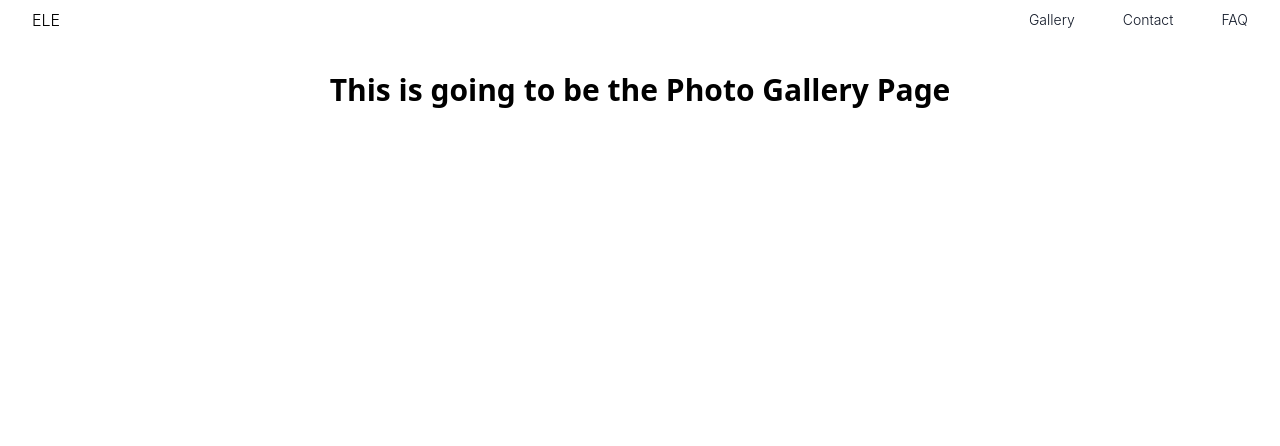
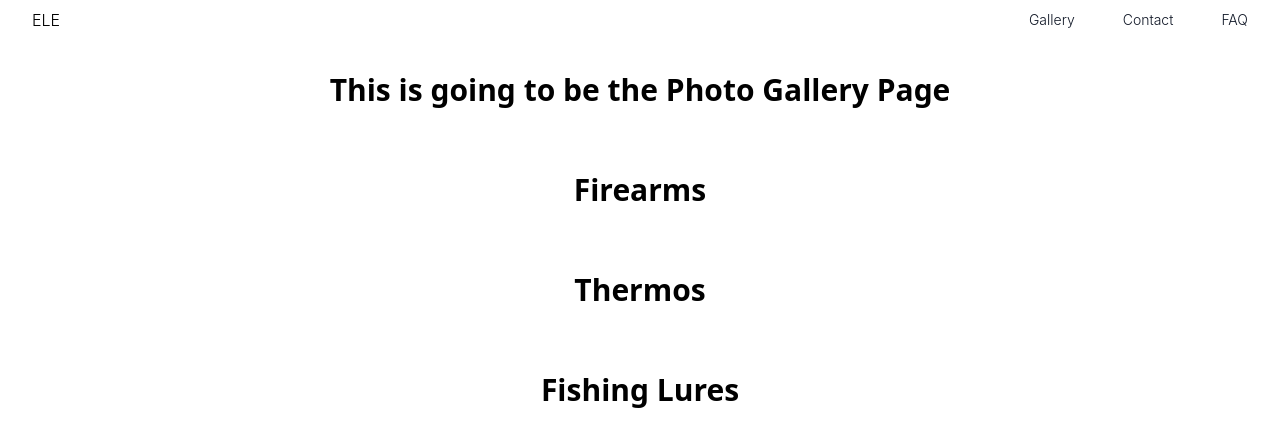
Before and after one commit to CSC190-Cyber-Knights/SP-laser, a React (Vite) app: page /gallery in a window 1280 px wide. Shown: the top 446 px of the page. Built offline with nearby package versions, Linux system fonts and the light colour scheme; no server answers; the database is empty.

Commit message:
Setup gallery to separate items by category

```diff
--- a/src/pages/Gallery.jsx
+++ b/src/pages/Gallery.jsx
@@ -2,6 +2,15 @@ const GalleryPage = () => {
   return (
       <div>
         <h1 className='text-center text-3xl font-bold py-8'>This is going to be the Photo Gallery Page</h1>
+          <div>
+              <h1 className='text-center text-3xl font-bold py-8'>Firearms</h1>
+          </div>
+          <div>
+              <h1 className='text-center text-3xl font-bold py-8'>Thermos</h1>
+          </div>
+          <div>
+              <h1 className='text-center text-3xl font-bold py-8'>Fishing Lures</h1>
+          </div>
       </div>
   );
 };
```
